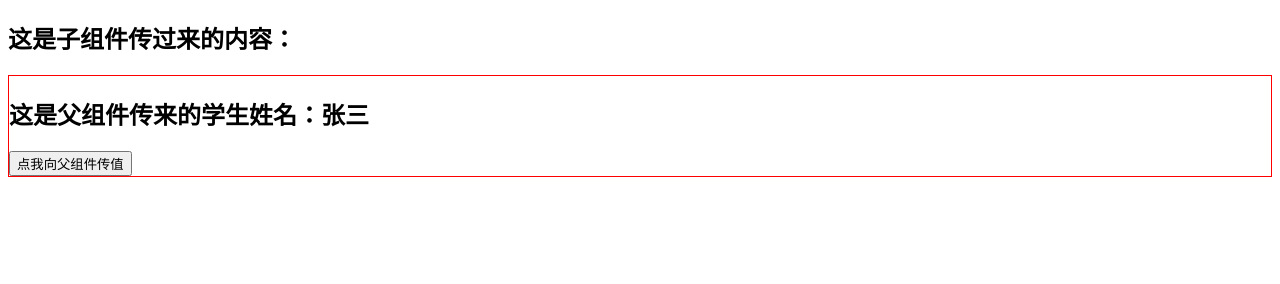
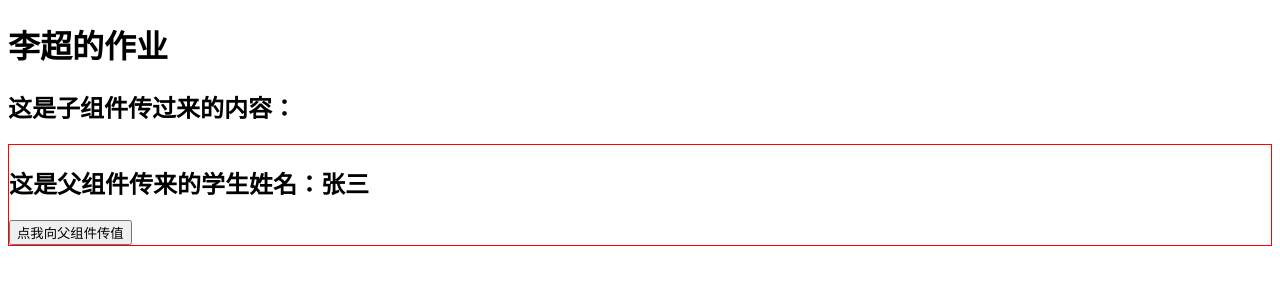
Before and after one commit to OperaActor/OperaActor.github.io, a plain HTML site: page index.html in a window 1280 px wide. Drawn offline with Linux system fonts and the light colour scheme.

Commit message:
Update index.html

```diff
--- a/index.html
+++ b/index.html
@@ -6,7 +6,7 @@
     <script src="./js/vue.js"></script>
 </head>
 <body>
-
+<h1>李超的作业</h1>
 <div id="root">
     <h2>这是子组件传过来的内容：{{messageDemo}}</h2>
     <student name="张三" @childfn="transContent"></student>
```
